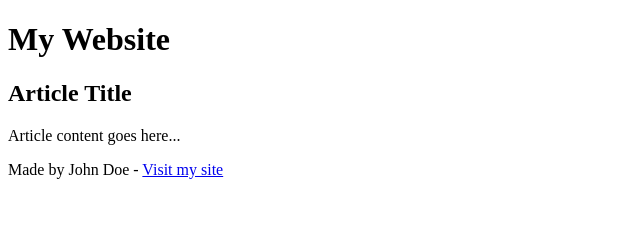
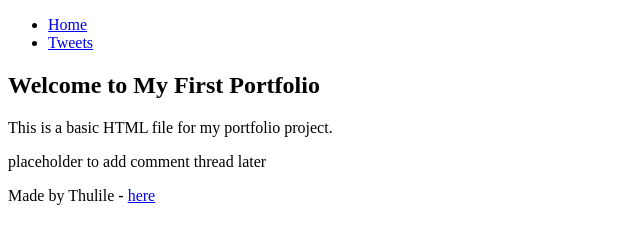
Before and after one commit to ThulileMasuku/alx_html_css, a plain HTML site: page index.html in a window 1280 px wide. Shown: the whole page, without its empty margins (0-640 px from the left). Drawn offline with Linux system fonts and the light colour scheme.

Commit message:
Initial commit with index.html and tweets.html

```diff
--- a/index.html
+++ b/index.html
@@ -1,27 +1,31 @@
 <!DOCTYPE html>
 <html lang="en">
 <head>
-  <meta charset="UTF-8">
-  <title>Document</title>
+  <meta charset="UTF-8" />
+  <meta name="viewport" content="width=device-width, initial-scale=1.0" />
+  <title>My First Portfolio</title>
 </head>
 <body>
   <header>
-    <h1>My Website</h1>
+    <ul>
+      <li><a href="index.html">Home</a></li>
+      <li><a href="tweets.html">Tweets</a></li>
+    </ul>
   </header>
 
   <main>
     <article>
-      <h2>Article Title</h2>
-      <p>Article content goes here...</p>
+      <h1>Welcome to My First Portfolio</h1>
+      <p>This is a basic HTML file for my portfolio project.</p>
     </article>
 
     <aside>
-      <!-- placeholder to add comment thread later -->
+      <p>placeholder to add comment thread later</p>
     </aside>
   </main>
 
   <footer>
-    Made by John Doe - <a href="https://example.com" target="_blank">Visit my site</a>
+    <p>Made by Thulile - <a href="https://yourlink.com" target="_blank">here</a></p>
   </footer>
 </body>
 </html>
```
Also changed, not shown: tweets.html (added, +36 -0 lines).
